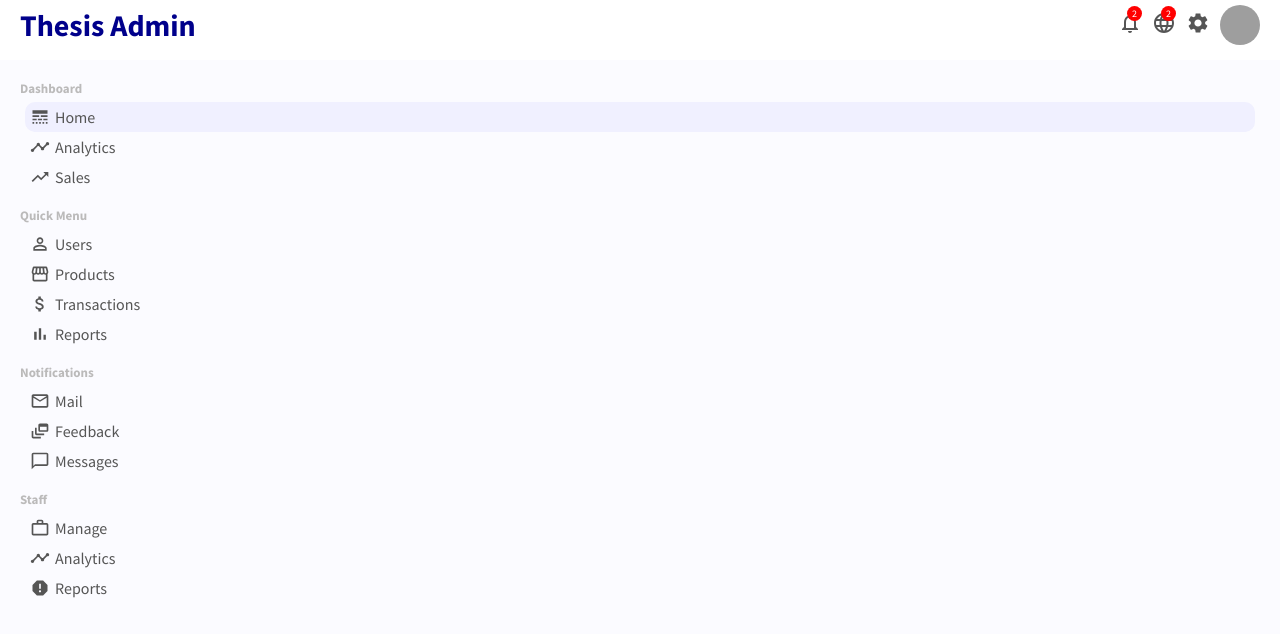
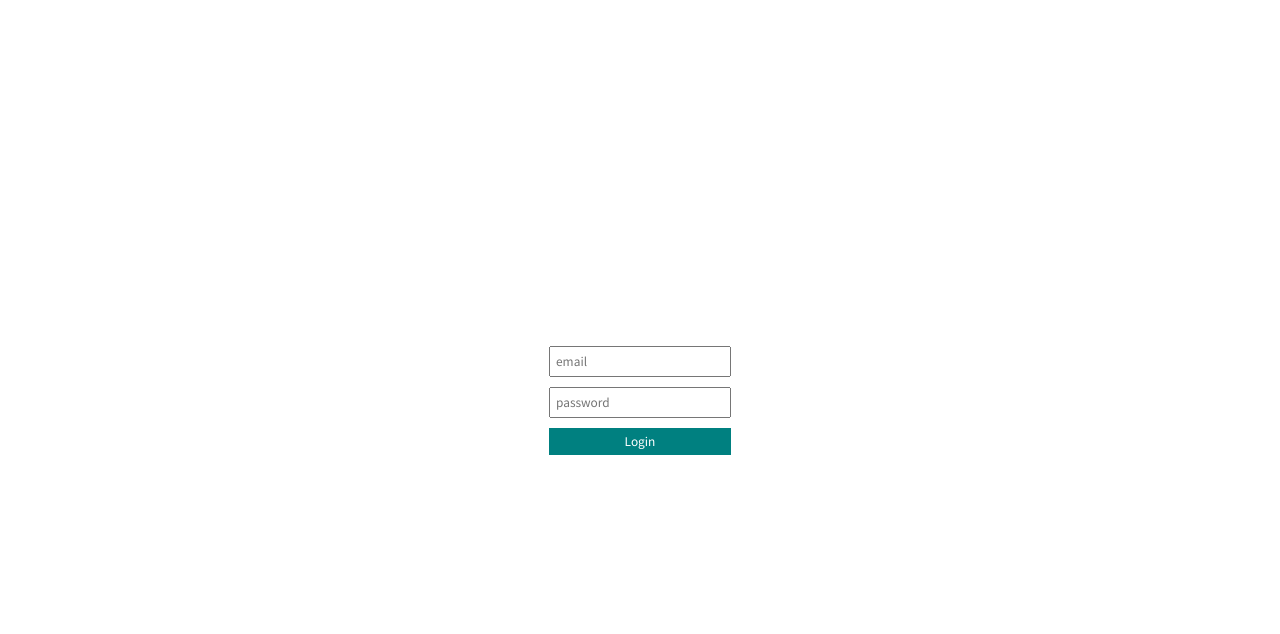
Before and after one commit to halilozat/thesis-project-mern, a React (Create React App) app in the folder admin/: page /login in a window 1280 px wide. Shown: the top 634 px of the page. Built offline with nearby package versions, Linux system fonts and the light colour scheme; grey boxes are pictures that could not be loaded.

Commit message:
Admin auth context api operations and admin login operations

```diff
--- a/admin/src/App.js
+++ b/admin/src/App.js
@@ -2,17 +2,25 @@ import Sidebar from "./components/sidebar/Sidebar";
 import Topbar from "./components/topbar/Topbar";
 import "./App.css";
 import Home from "./pages/home/Home";
-import { BrowserRouter as Router, Switch, Route } from "react-router-dom";
+import { BrowserRouter as Router, Switch, Route, Redirect, } from "react-router-dom";
 import UserList from "./pages/userList/UserList";
 import User from "./pages/user/User";
 import NewUser from "./pages/newUser/NewUser";
 import ProductList from "./pages/productList/ProductList";
 import Product from "./pages/product/Product";
 import NewProduct from "./pages/newProduct/NewProduct";
+import { useContext } from "react";
+import { AuthContext } from "./context/authContext/AuthContext";
+import Login from "./pages/login/Login";
 
 function App() {
+  const { user } = useContext(AuthContext);
   return (
     <Router>
+      <Switch>
+        <Route path="/login">{user ? <Redirect to="/" /> : <Login />}</Route>
+        {user && (
+          <>
             <Topbar />
             <div className="container">
               <Sidebar />
@@ -29,7 +37,7 @@ function App() {
                 <Route path="/newUser">
                   <NewUser />
                 </Route>
-          <Route path="/products">
+                <Route path="/posts">
                   <ProductList />
                 </Route>
                 <Route path="/product/:productId">
@@ -40,6 +48,9 @@ function App() {
                 </Route>
               </Switch>
             </div>
+          </>
+        )}
+      </Switch>
     </Router>
   );
 }
--- a/admin/src/components/sidebar/Sidebar.jsx
+++ b/admin/src/components/sidebar/Sidebar.jsx
@@ -4,14 +4,15 @@ import {
   Timeline,
   TrendingUp,
   PermIdentity,
-  Storefront,
-  AttachMoney,
-  BarChart,
+  List,
   MailOutline,
   DynamicFeed,
   ChatBubbleOutline,
   WorkOutline,
   Report,
+  AddToQueue,
+  QueuePlayNext,
+  PostAdd,
 } from "@material-ui/icons";
 import { Link } from "react-router-dom";
 
@@ -44,23 +45,27 @@ export default function Sidebar() {
             <Link to="/users" className="link">
               <li className="sidebarListItem">
                 <PermIdentity className="sidebarIcon" />
-                Users
+                Kullanıcılar
               </li>
             </Link>
-            <Link to="/products" className="link">
+            <Link to="/posts" className="link">
               <li className="sidebarListItem">
-                <Storefront className="sidebarIcon" />
-                Products
+                <PostAdd className="sidebarIcon" />
+                Postlar
               </li>
             </Link>
+            <Link to="/lists" className="link">
               <li className="sidebarListItem">
-              <AttachMoney className="sidebarIcon" />
-              Transactions
+                <List className="sidebarIcon" />
+                Lists
               </li>
+            </Link>
+            <Link to="/newList" className="link">
               <li className="sidebarListItem">
-              <BarChart className="sidebarIcon" />
-              Reports
+                <QueuePlayNext className="sidebarIcon" />
+                Add List
               </li>
+            </Link>
           </ul>
         </div>
         <div className="sidebarMenu">
--- a/admin/src/components/widgetSm/WidgetSm.jsx
+++ b/admin/src/components/widgetSm/WidgetSm.jsx
@@ -5,6 +5,7 @@ import axios from "axios";
 
 export default function WidgetSm() {
   const [newUsers, setNewUsers] = useState([]);
+  const publicFolder = process.env.REACT_APP_PUBLIC_FOLDER;
 
   useEffect(() => {
     const getNewUsers = async () => {
@@ -12,7 +13,7 @@ export default function WidgetSm() {
         const res = await axios.get("/users/getall?new=true", {
           headers: {
             token:
-            "Bearer eyJhbGciOiJIUzI1NiIsInR5cCI6IkpXVCJ9.eyJpZCI6IjYxMGJlZDdkYjE5NTJlMDUzODZkMzU2ZCIsImlzQWRtaW4iOnRydWUsImlhdCI6MTYyODE3Njg2NCwiZXhwIjoxNjI4NjA4ODY0fQ.2Fk6SQJv9dJNo2ZBYBoqJ8HsHK2TimHrz-YTNtp4UUM",
+              "Bearer eyJhbGciOiJIUzI1NiIsInR5cCI6IkpXVCJ9.eyJpZCI6IjYxMGJlZDdkYjE5NTJlMDUzODZkMzU2ZCIsImlzQWRtaW4iOnRydWUsImlhdCI6MTYyODE3Njg2NCwiZXhwIjoxNjI4NjA4ODY0fQ.2Fk6SQJv9dJNo2ZBYBoqJ8HsHK2TimHrz-YTNtp4UUM",
           },
         });
         setNewUsers(res.data);
--- /dev/null
+++ b/admin/src/context/authContext/AuthActions.js
@@ -0,0 +1,16 @@
+export const loginStart = () => ({
+    type: "LOGIN_START",
+  });
+  export const loginSuccess = (user) => ({
+    type: "LOGIN_SUCCESS",
+    payload: user,
+  });
+  export const loginFailure = () => ({
+    type: "LOGIN_FAILURE",
+  });
+
+  //logout
+
+  export const logout = () => ({
+    type: "LOGOUT",
+  });
--- /dev/null
+++ b/admin/src/context/authContext/AuthContext.js
@@ -0,0 +1,31 @@
+import AuthReducer from "./AuthReducer";
+import { createContext, useEffect, useReducer } from "react";
+
+const INITIAL_STATE = {
+    user: JSON.parse(localStorage.getItem("user")) || null,
+    isFetching: false,
+    error: false,
+};
+
+export const AuthContext = createContext(INITIAL_STATE);
+
+export const AuthContextProvider = ({ children }) => {
+    const [state, dispatch] = useReducer(AuthReducer, INITIAL_STATE);
+
+    useEffect(() => {
+        localStorage.setItem("user", JSON.stringify(state.user));
+    }, [state.user]);
+
+    return (
+        <AuthContext.Provider
+            value={{
+                user: state.user,
+                isFetching: state.isFetching,
+                error: state.error,
+                dispatch,
+            }}
+        >
+            {children}
+        </AuthContext.Provider>
+    );
+};
--- /dev/null
+++ b/admin/src/context/authContext/AuthReducer.js
@@ -0,0 +1,32 @@
+const AuthReducer = (state, action) => {
+  switch (action.type) {
+    case "LOGIN_START":
+      return {
+        user: null,
+        isFetching: true,
+        error: false,
+      };
+    case "LOGIN_SUCCESS":
+      return {
+        user: action.payload,
+        isFetching: false,
+        error: false,
+      };
+    case "LOGIN_FAILURE":
+      return {
+        user: null,
+        isFetching: false,
+        error: true,
+      };
+    case "LOGOUT":
+      return {
+        user: null,
+        isFetching: false,
+        error: false,
+      };
+    default:
+      return { ...state };
+  }
+};
+
+export default AuthReducer;
--- /dev/null
+++ b/admin/src/context/authContext/apiCalls.js
@@ -0,0 +1,12 @@
+import axios from "axios";
+import { loginFailure, loginStart, loginSuccess } from "./AuthActions";
+
+export const login = async (user, dispatch) => {
+    dispatch(loginStart());
+    try {
+        const res = await axios.post("auth/login", user);
+        res.data.isAdmin && dispatch(loginSuccess(res.data));
+    } catch (err) {
+        dispatch(loginFailure());
+    }
+};
--- a/admin/src/index.js
+++ b/admin/src/index.js
@@ -1,10 +1,13 @@
 import React from 'react';
 import ReactDOM from 'react-dom';
 import App from './App';
+import { AuthContextProvider } from './context/authContext/AuthContext'
 
 ReactDOM.render(
   <React.StrictMode>
-    <App />
+    <AuthContextProvider>
+      <App />
+    </AuthContextProvider>
   </React.StrictMode>,
   document.getElementById('root')
 );
--- /dev/null
+++ b/admin/src/pages/login/Login.jsx
@@ -0,0 +1,41 @@
+import React, { useContext, useState } from "react";
+import { login } from "../../context/authContext/apiCalls";
+import { AuthContext } from "../../context/authContext/AuthContext";
+import "./login.css";
+
+export default function Login() {
+    const [email, setEmail] = useState("");
+    const [password, setPassword] = useState("");
+    const { isFetching, dispatch } = useContext(AuthContext);
+
+    const handleLogin = (e) => {
+        e.preventDefault();
+        login({ email, password }, dispatch);
+    };
+
+    return (
+        <div className="login">
+            <form className="loginForm">
+                <input
+                    type="text"
+                    placeholder="email"
+                    className="loginInput"
+                    onChange={(e) => setEmail(e.target.value)}
+                />
+                <input
+                    type="password"
+                    placeholder="password"
+                    className="loginInput"
+                    onChange={(e) => setPassword(e.target.value)}
+                />
+                <button
+                    className="loginButton"
+                    onClick={handleLogin}
+                    disabled={isFetching}
+                >
+                    Login
+                </button>
+            </form>
+        </div>
+    );
+}
--- /dev/null
+++ b/admin/src/pages/login/login.css
@@ -0,0 +1,25 @@
+.login {
+    width: 100%;
+    height: 100vh;
+    display: flex;
+    align-items: center;
+    justify-content: center;
+  }
+
+  .loginForm {
+    display: flex;
+    flex-direction: column;
+  }
+
+  .loginInput {
+    margin-bottom: 10px;
+    padding: 5px;
+  }
+
+  .loginButton {
+    background-color: teal;
+    border: none;
+    color: white;
+    padding: 5px;
+    cursor: pointer;
+  }
```
Lines whose indentation alone changed are shown as unchanged.
